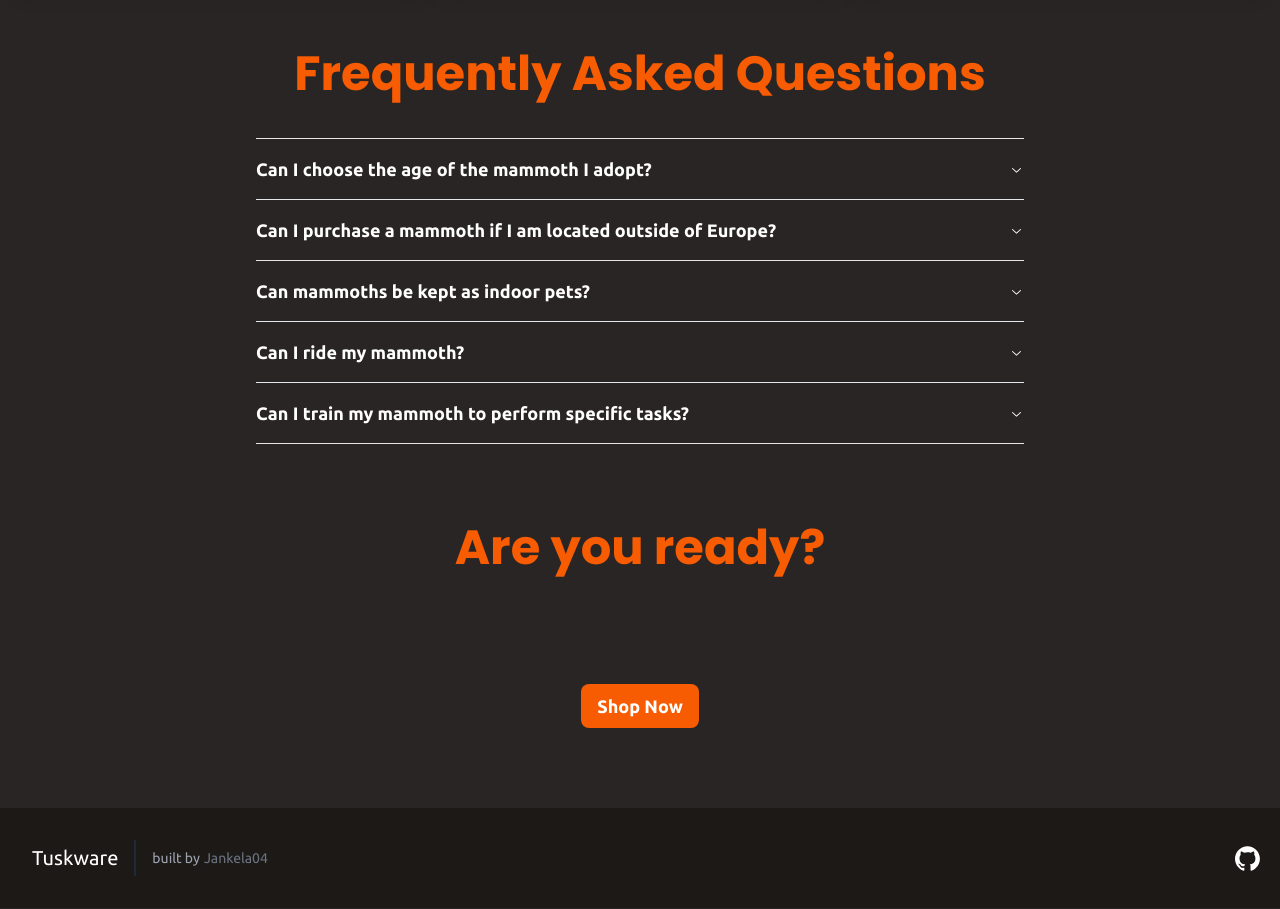
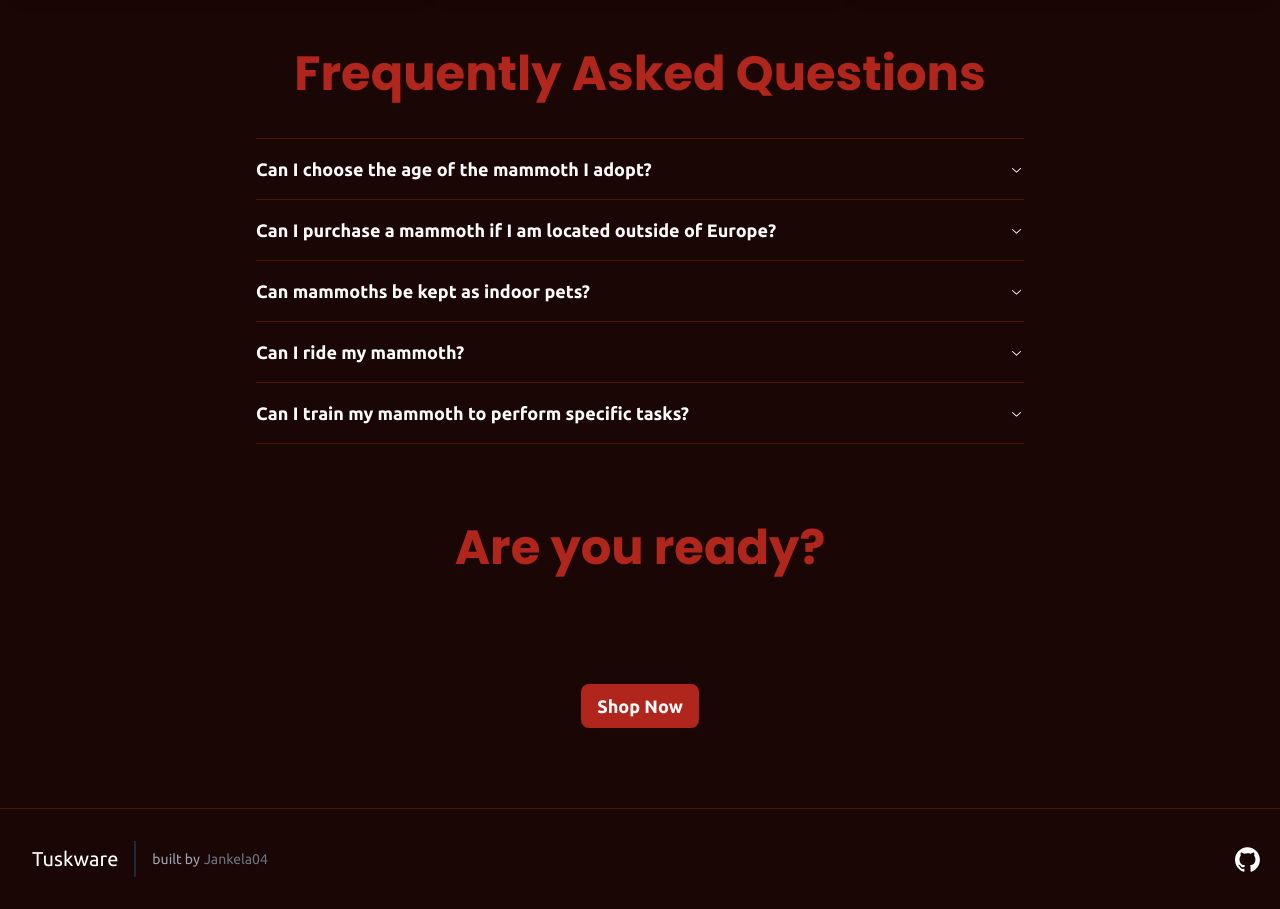
Before and after one commit to Jankela04/tuskware, a Next.js app: page / in a window 1280 px wide. Shown: the part 2340-3249 px from the top of the page. Built offline with nearby package versions, Linux system fonts and the light colour scheme.

Commit message:
refactor: change colors

```diff
--- a/src/app/(home)/page.tsx
+++ b/src/app/(home)/page.tsx
@@ -58,7 +58,7 @@ function InfoSection() {
         <h2
           className={cn(
             poppins.className,
-            "pb-10 text-4xl font-bold text-primary-500 lg:text-5xl"
+            "pb-10 text-4xl font-bold text-primary lg:text-5xl"
           )}
         >
           <Balancer>Mammoths for your everyday life</Balancer>
@@ -88,7 +88,7 @@ function InfoSection() {
           <h2
             className={cn(
               poppins.className,
-              "pb-10 text-3xl font-bold text-primary-500 xl:text-4xl"
+              "pb-10 text-3xl font-bold text-primary xl:text-4xl"
             )}
           >
             Discover Mammoth Connections
@@ -110,13 +110,13 @@ function TestimonialsSection() {
       <h2
         className={cn(
           poppins.className,
-          "mb-10 px-8 text-center text-4xl font-bold text-primary-500 sm:text-5xl"
+          "mb-10 px-8 text-center text-4xl font-bold text-primary sm:text-5xl"
         )}
       >
         <Balancer>Just See What Our Customers Say</Balancer>
       </h2>
       <div className="content-container flex flex-col gap-6 lg:flex-row">
-        <div className="flex flex-col items-center gap-6 rounded-lg border-2 border-slate-300 bg-neutral-800 p-10 shadow-xl shadow-neutral-900 lg:w-1/3">
+        <div className="flex flex-col items-center gap-6 rounded-lg border-2 bg-secondary p-10 shadow-xl shadow-neutral-900 lg:w-1/3">
           <Image
             src="/images/jessica-barnes.jpg"
             alt="Jessica Barnes"
@@ -133,7 +133,7 @@ function TestimonialsSection() {
             companion now!
           </blockquote>
         </div>
-        <div className="flex flex-col items-center gap-6 rounded-lg border-2 border-slate-300 bg-neutral-800 p-10 shadow-xl shadow-neutral-900 lg:w-1/3">
+        <div className="flex flex-col items-center gap-6 rounded-lg border-2 bg-secondary p-10 shadow-xl shadow-neutral-900 lg:w-1/3">
           <Image
             src="/images/ryan-mitchell.jpg"
             alt="Ryan Mitchell"
@@ -148,7 +148,7 @@ function TestimonialsSection() {
             lovable creatures has brought an unparalleled sense of happiness.
           </blockquote>
         </div>
-        <div className="flex flex-col items-center gap-6 rounded-lg border-2 border-slate-300 bg-neutral-800 p-10 shadow-xl shadow-neutral-900 lg:w-1/3">
+        <div className="flex flex-col items-center gap-6 rounded-lg border-2 bg-secondary p-10 shadow-xl shadow-neutral-900 lg:w-1/3">
           <Image
             src="/images/sophie-anderson.jpg"
             alt="Sophie Anderson"
@@ -204,7 +204,7 @@ function FAQSection() {
       <h2
         className={cn(
           poppins.className,
-          "mb-10 text-center text-4xl font-bold text-primary-500 md:text-5xl"
+          "mb-10 text-center text-4xl font-bold text-primary md:text-5xl"
         )}
       >
         Frequently Asked Questions
@@ -234,7 +234,7 @@ function CTASection() {
       <h2
         className={cn(
           poppins.className,
-          "mb-20 text-center text-4xl font-bold text-primary-500 sm:text-5xl"
+          "mb-20 text-center text-4xl font-bold text-primary sm:text-5xl"
         )}
       >
         Are you ready?
--- a/src/app/shop/page.tsx
+++ b/src/app/shop/page.tsx
@@ -4,7 +4,7 @@ import Image from "next/image";
 function ShopPage() {
   return (
     <main>
-      <section className="bg-stone-900 pt-8">
+      <section className="bg-secondary py-8">
         <div className="mx-auto max-w-4xl px-4 lg:flex lg:gap-8">
           <Image
             alt="Classic Mammoth"
@@ -15,7 +15,7 @@ function ShopPage() {
           />
           <div className="flex flex-col items-center gap-4 lg:items-start lg:justify-between">
             <div>
-              <h2 className="text-3xl font-bold text-primary-500">
+              <h2 className="text-3xl font-bold text-primary">
                 Classic Mammoth
               </h2>
               <span className="mt-2 inline-block">The one you need</span>
--- a/src/components/Footer.tsx
+++ b/src/components/Footer.tsx
@@ -2,7 +2,7 @@ import React from "react";
 
 function Footer() {
   return (
-    <footer className="body-font bg-stone-900 text-gray-400">
+    <footer className="body-font border-t text-gray-400">
       <div className="container mx-auto flex flex-col items-center px-5 py-8 sm:flex-row">
         <a className="title-font flex items-center justify-center font-medium text-white md:justify-start">
           <span className="ml-3 text-xl">Tuskware</span>
--- a/src/components/ui/Button.tsx
+++ b/src/components/ui/Button.tsx
@@ -9,9 +9,8 @@ const buttonVariants = cva(
   {
     variants: {
       variant: {
-        primary: "bg-primary-500 font-bold hover:bg-primary-600",
-        outline:
-          "border border-white bg-background hover:bg-gray-800/50 border-input",
+        primary: "bg-primary font-bold hover:bg-primary-600",
+        outline: "border border-white bg-background hover:bg-foreground/5",
         link: "text-slate-300 hover:underline underline-offset-2 hover:text-white",
       },
     },
--- a/src/styles/globals.css
+++ b/src/styles/globals.css
@@ -2,12 +2,19 @@
 @tailwind components;
 @tailwind utilities;
 
-.content-container {
-  @apply mx-auto max-w-7xl px-4 md:px-6;
+@layer base {
+  * {
+    @apply border-border;
+  }
+  body {
+    @apply bg-background text-foreground;
+  }
 }
 
-body {
-  @apply bg-stone-800 text-white;
+@layer utilities {
+  .content-container {
+    @apply mx-auto max-w-7xl px-4 md:px-6;
+  }
 }
 
 *,
--- a/tailwind.config.js
+++ b/tailwind.config.js
@@ -8,16 +8,22 @@ module.exports = {
   theme: {
     extend: {
       colors: {
+        foreground: "#fefbfb",
+        background: "#1a0604",
+        border: "#4F120C",
+        secondary: "#321d1b",
+        accent: "#d42d21",
         primary: {
-          100: "#feebcc",
-          200: "#fed099",
-          300: "#fcaf66",
-          400: "#fa8f40",
-          500: "#f75c03",
-          600: "#d44102",
-          700: "#b12c01",
-          800: "#8f1a00",
-          900: "#760e00",
+          DEFAULT: "#B0251C",
+          50: "#EE9B95",
+          100: "#EB8A84",
+          200: "#E66961",
+          300: "#E0473D",
+          400: "#D32C22",
+          500: "#B0251C",
+          600: "#801B14",
+          700: "#4F110D",
+          800: "#1F0605",
         },
       },
     },
```
